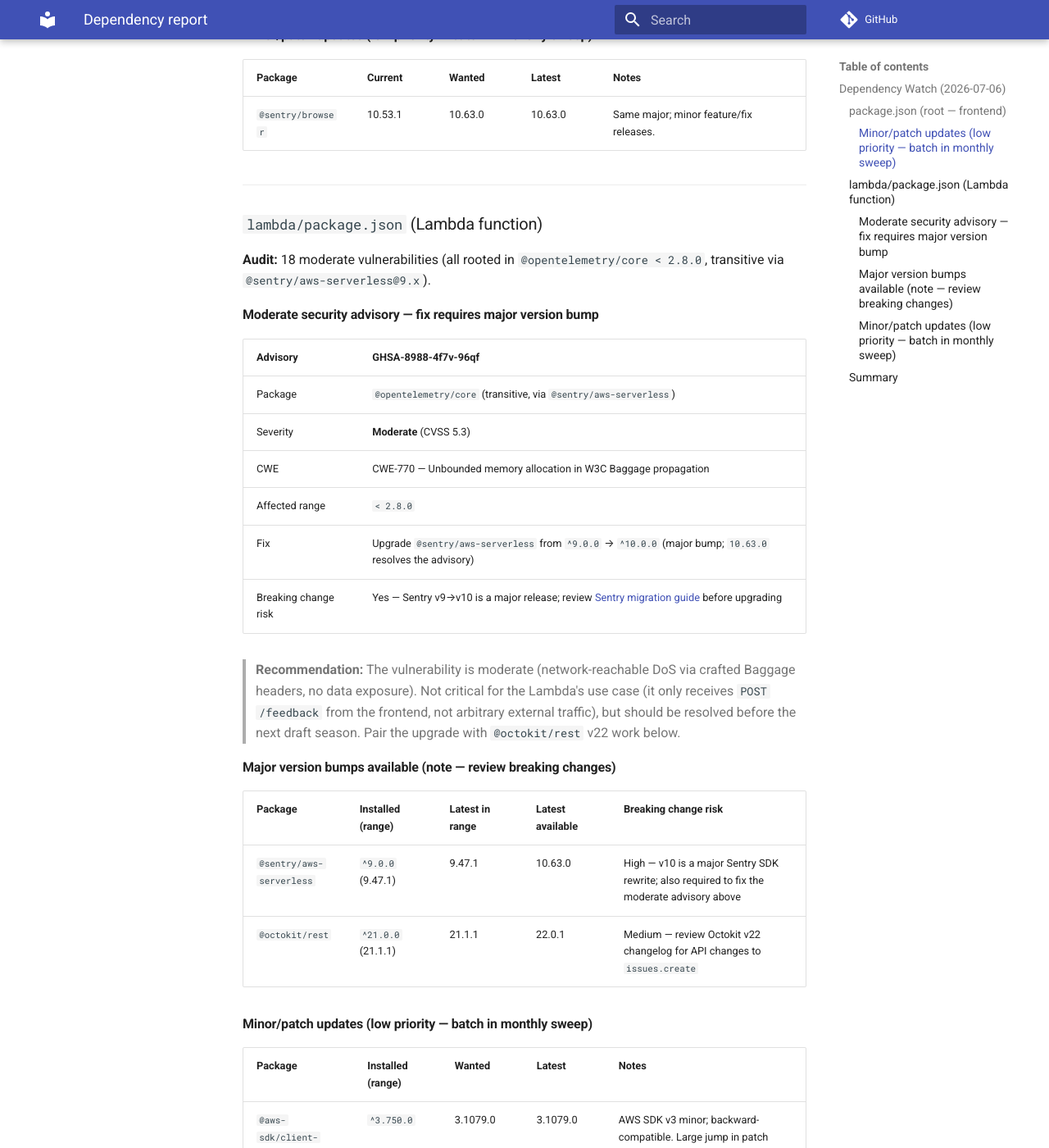
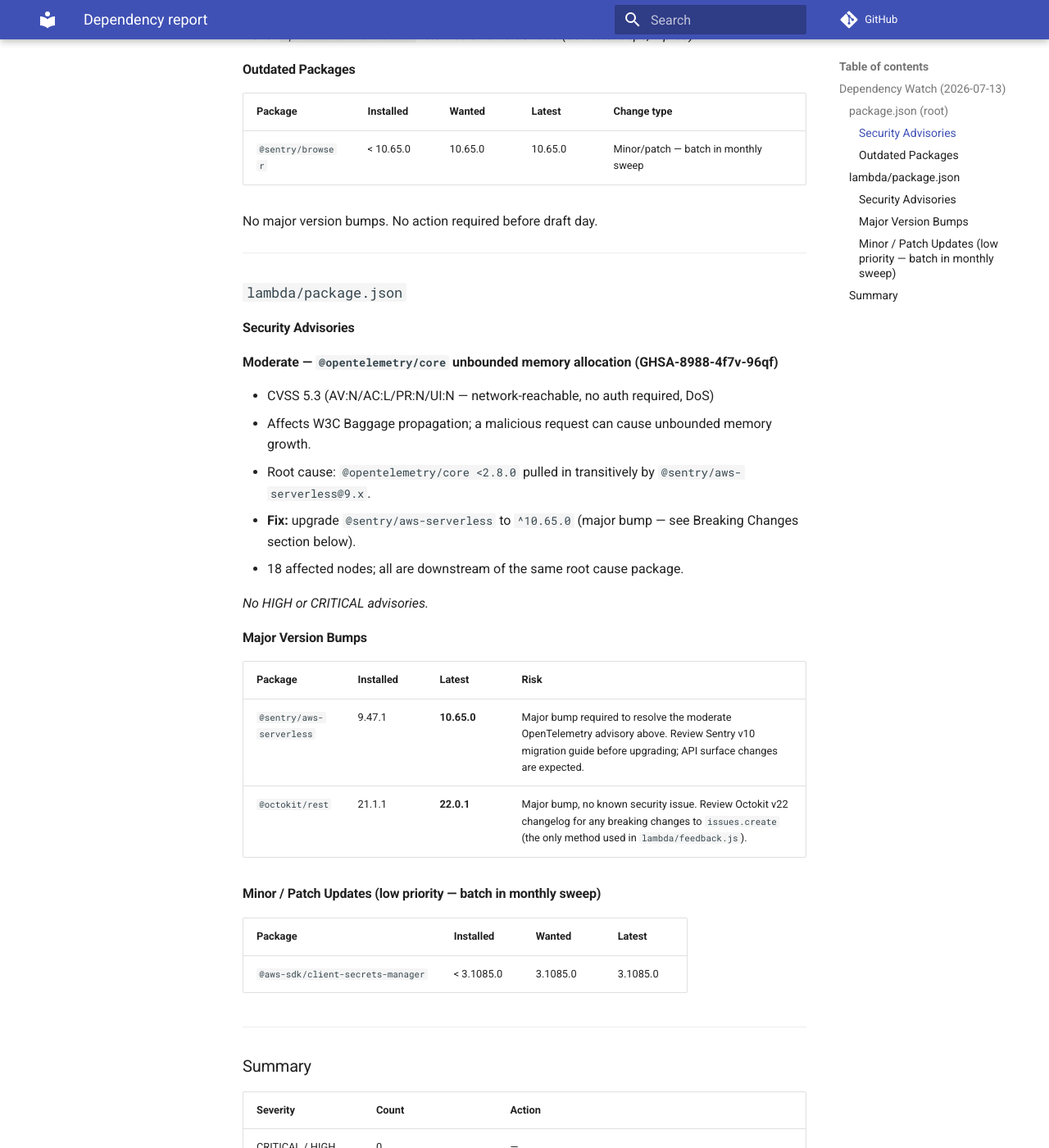
Before and after one commit to jaetill/draft, an MkDocs documentation site: the page built from docs/dependency-report.md, in a window 1280 px wide and 1400 px high, scrolled down 378 px. Shown: the whole window at 82% size. Built offline with MkDocs 1.6.1 and Material for MkDocs 9.7.7, drawn with Linux system fonts in a browser that asks for light colours; comment, search, counter and statistics services are not loaded; some of the changed text lies outside the part shown.

Commit message:
dep-watch: weekly report 2026-07-13

```diff
--- a/docs/dependency-report.md
+++ b/docs/dependency-report.md
@@ -1,48 +1,48 @@
-## Dependency Watch (2026-07-06)
+## Dependency Watch (2026-07-13)
 
 ---
 
-### `package.json` (root — frontend)
+### `package.json` (root)
 
-**Audit:** 0 vulnerabilities in production dependencies.
+#### Security Advisories
+_None. `npm audit --omit=dev` returned 0 vulnerabilities (564 total deps, 7 prod)._
 
-#### Minor/patch updates (low priority — batch in monthly sweep)
+#### Outdated Packages
 
-| Package | Current | Wanted | Latest | Notes |
+| Package | Installed | Wanted | Latest | Change type |
 |---|---|---|---|---|
-| `@sentry/browser` | 10.53.1 | 10.63.0 | 10.63.0 | Same major; minor feature/fix releases. |
+| `@sentry/browser` | < 10.65.0 | 10.65.0 | 10.65.0 | Minor/patch — batch in monthly sweep |
+
+No major version bumps. No action required before draft day.
 
 ---
 
-### `lambda/package.json` (Lambda function)
+### `lambda/package.json`
 
-**Audit:** 18 moderate vulnerabilities (all rooted in `@opentelemetry/core < 2.8.0`, transitive via `@sentry/aws-serverless@9.x`).
+#### Security Advisories
 
-#### Moderate security advisory — fix requires major version bump
+**Moderate — `@opentelemetry/core` unbounded memory allocation (GHSA-8988-4f7v-96qf)**
 
-| Advisory | GHSA-8988-4f7v-96qf |
-|---|---|
-| Package | `@opentelemetry/core` (transitive, via `@sentry/aws-serverless`) |
-| Severity | **Moderate** (CVSS 5.3) |
-| CWE | CWE-770 — Unbounded memory allocation in W3C Baggage propagation |
-| Affected range | `< 2.8.0` |
-| Fix | Upgrade `@sentry/aws-serverless` from `^9.0.0` → `^10.0.0` (major bump; `10.63.0` resolves the advisory) |
-| Breaking change risk | Yes — Sentry v9→v10 is a major release; review [Sentry migration guide](https://docs.sentry.io/platforms/javascript/migration/) before upgrading |
+- CVSS 5.3 (AV:N/AC:L/PR:N/UI:N — network-reachable, no auth required, DoS)
+- Affects W3C Baggage propagation; a malicious request can cause unbounded memory growth.
+- Root cause: `@opentelemetry/core <2.8.0` pulled in transitively by `@sentry/aws-serverless@9.x`.
+- **Fix:** upgrade `@sentry/aws-serverless` to `^10.65.0` (major bump — see Breaking Changes section below).
+- 18 affected nodes; all are downstream of the same root cause package.
 
-> **Recommendation:** The vulnerability is moderate (network-reachable DoS via crafted Baggage headers, no data exposure). Not critical for the Lambda's use case (it only receives `POST /feedback` from the frontend, not arbitrary external traffic), but should be resolved before the next draft season. Pair the upgrade with `@octokit/rest` v22 work below.
+_No HIGH or CRITICAL advisories._
 
-#### Major version bumps available (note — review breaking changes)
+#### Major Version Bumps
 
-| Package | Installed (range) | Latest in range | Latest available | Breaking change risk |
-|---|---|---|---|---|
-| `@sentry/aws-serverless` | `^9.0.0` (9.47.1) | 9.47.1 | 10.63.0 | High — v10 is a major Sentry SDK rewrite; also required to fix the moderate advisory above |
-| `@octokit/rest` | `^21.0.0` (21.1.1) | 21.1.1 | 22.0.1 | Medium — review Octokit v22 changelog for API changes to `issues.create` |
+| Package | Installed | Latest | Risk |
+|---|---|---|---|
+| `@sentry/aws-serverless` | 9.47.1 | **10.65.0** | Major bump required to resolve the moderate OpenTelemetry advisory above. Review Sentry v10 migration guide before upgrading; API surface changes are expected. |
+| `@octokit/rest` | 21.1.1 | **22.0.1** | Major bump, no known security issue. Review Octokit v22 changelog for any breaking changes to `issues.create` (the only method used in `lambda/feedback.js`). |
 
-#### Minor/patch updates (low priority — batch in monthly sweep)
+#### Minor / Patch Updates (low priority — batch in monthly sweep)
 
-| Package | Installed (range) | Wanted | Latest | Notes |
-|---|---|---|---|---|
-| `@aws-sdk/client-secrets-manager` | `^3.750.0` | 3.1079.0 | 3.1079.0 | AWS SDK v3 minor; backward-compatible. Large jump in patch numbers is normal for AWS SDK's weekly releases. |
+| Package | Installed | Wanted | Latest |
+|---|---|---|---|
+| `@aws-sdk/client-secrets-manager` | < 3.1085.0 | 3.1085.0 | 3.1085.0 |
 
 ---
 
@@ -50,7 +50,9 @@
 
 | Severity | Count | Action |
 |---|---|---|
-| Critical/High security | 0 | — |
-| Moderate security | 18 (all same root cause) | Fix via `@sentry/aws-serverless` v10 major bump; not urgent for this use case |
-| Major version bumps | 2 | Review before next draft season (`@sentry/aws-serverless`, `@octokit/rest`) |
-| Minor/patch updates | 3 | Batch in monthly sweep |
+| CRITICAL / HIGH security | 0 | — |
+| Moderate security | 1 advisory (18 affected nodes) | Upgrade `@sentry/aws-serverless` 9→10 in `lambda/`; validates fix for GHSA-8988-4f7v-96qf |
+| Major version available | 2 | `@sentry/aws-serverless` (fix-linked), `@octokit/rest` (low urgency) |
+| Minor / patch available | 2 | Batch in monthly sweep |
+
+The moderate OpenTelemetry advisory is the only security finding. The fix requires a major version upgrade to `@sentry/aws-serverless`. The Lambda is invoked only on `POST /feedback` (not on the hot draft path), but the vulnerability is network-reachable so the upgrade is recommended before draft day.
```
